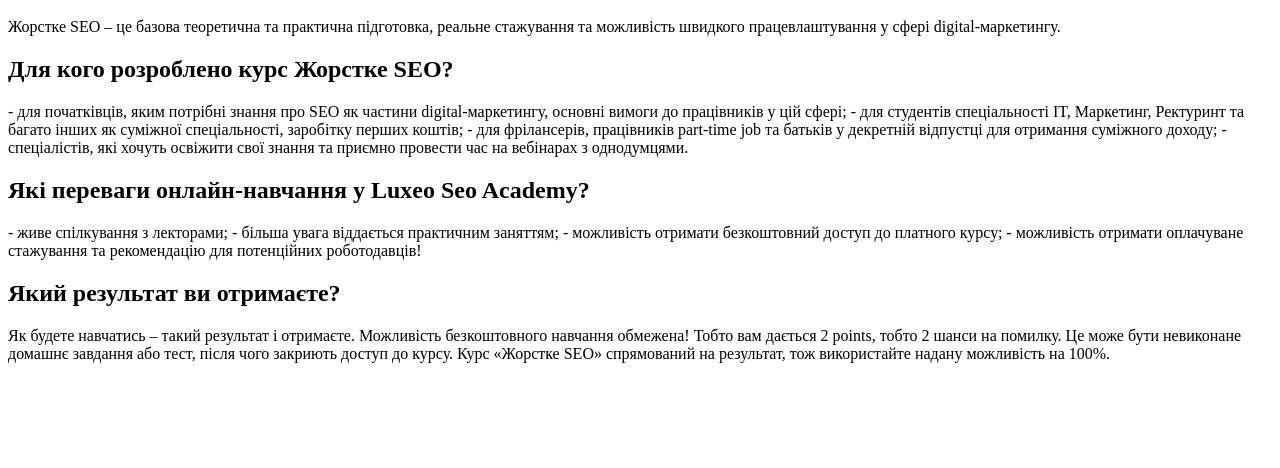
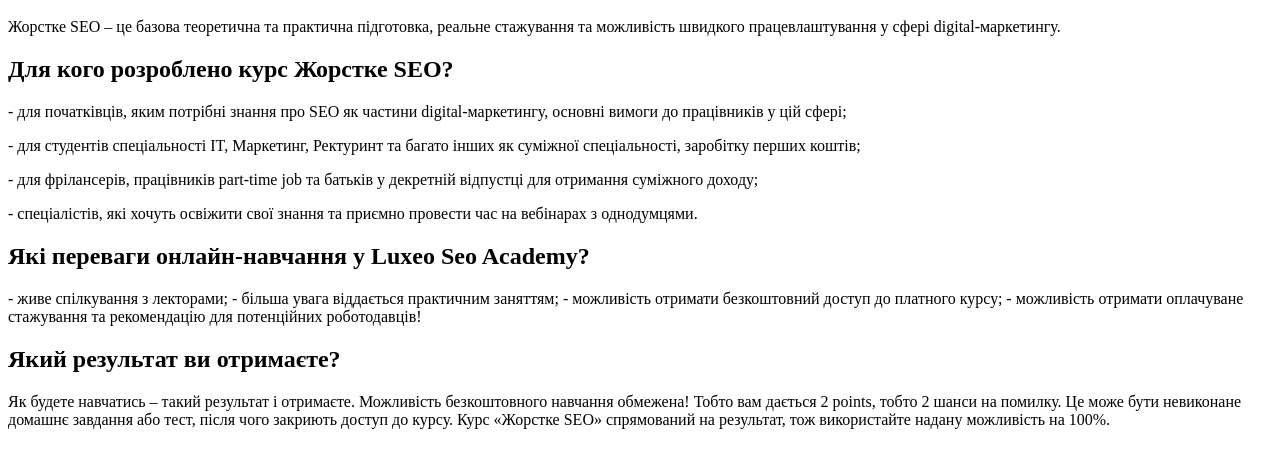
Before and after one commit to Valeriska/hardseodz, a plain HTML site: page index.html in a window 1280 px wide. Shown: the part 48-516 px from the top of the page. Drawn offline with Linux system fonts and the light colour scheme.

Commit message:
Update index.html

```diff
--- a/index.html
+++ b/index.html
@@ -7,10 +7,10 @@
 Жорстке SEO – це базова теоретична та практична підготовка, реальне стажування та можливість швидкого працевлаштування у сфері digital-маркетингу.
 
 <h2>Для кого розроблено курс Жорстке SEO? </h2>
--	для початківців, яким потрібні знання про SEO як частини digital-маркетингу, основні вимоги до працівників у цій сфері;
--	для студентів спеціальності IT, Маркетинг, Ректуринт та багато інших як суміжної спеціальності, заробітку перших коштів;
--	для фрілансерів, працівників part-time job та батьків у декретній відпустці для отримання суміжного доходу;
--	спеціалістів, які хочуть освіжити свої знання та приємно провести час на вебінарах з однодумцями.
+<p>-	для початківців, яким потрібні знання про SEO як частини digital-маркетингу, основні вимоги до працівників у цій сфері;</p>
+<p>-	для студентів спеціальності IT, Маркетинг, Ректуринт та багато інших як суміжної спеціальності, заробітку перших коштів;</p>
+<p>-	для фрілансерів, працівників part-time job та батьків у декретній відпустці для отримання суміжного доходу;</p>
+<p>-	спеціалістів, які хочуть освіжити свої знання та приємно провести час на вебінарах з однодумцями.</p>
 
 <h2>Які переваги онлайн-навчання у Luxeo Seo Academy? </h2>
 -	живе спілкування з лекторами;
```
